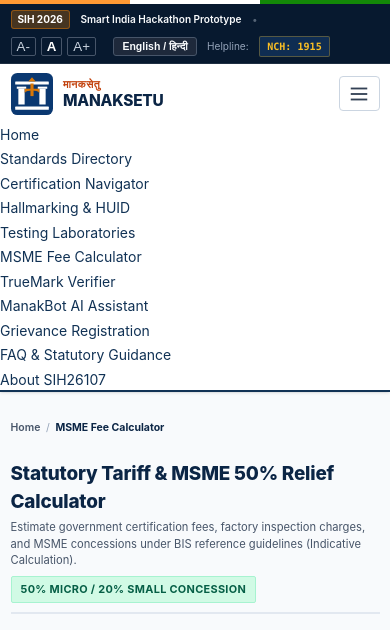
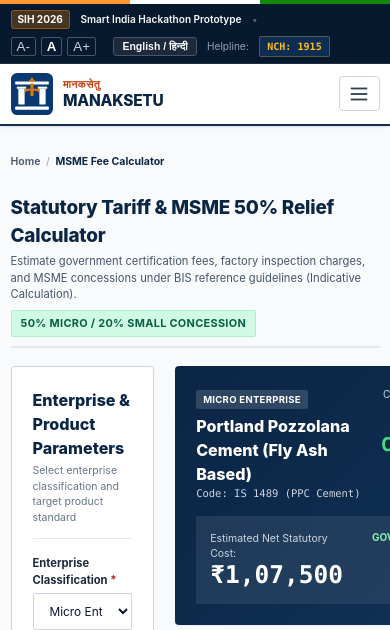
Before and after one commit to hashmiii14/ManakSetu, a FastAPI app: page /msme in a window 390 px wide. Shown: the top 630 px of the page. Run offline with FastAPI, Linux system fonts and the light colour scheme.

Commit message:
fix(nav): correct mobile drawer CSS class mismatch causing nav to show as vertical list on desktop

```diff
--- a/backend/static/css/main.css
+++ b/backend/static/css/main.css
@@ -307,6 +307,28 @@ img, svg {
   font-size: 0.9rem;
 }
 
+.mobile-nav-link {
+  display: block;
+  padding: 0.6rem 0.75rem;
+  font-size: 0.9rem;
+  font-weight: 600;
+  color: var(--slate-700);
+  border-radius: var(--radius-sm);
+  transition: all 0.15s ease;
+  text-decoration: none;
+}
+
+.mobile-nav-link:hover {
+  color: var(--gov-900);
+  background-color: var(--slate-100);
+}
+
+.mobile-nav-link.active {
+  color: var(--gov-900);
+  background-color: var(--gov-100);
+  font-weight: 700;
+}
+
 /* Institutional Footer */
 .main-footer {
   background-color: var(--gov-950);
--- a/backend/templates/base.html
+++ b/backend/templates/base.html
@@ -129,7 +129,7 @@
     </div>
 
     <!-- Mobile Drawer Navigation -->
-    <div class="mobile-nav-drawer" id="mobileDrawer">
+    <div class="mobile-menu-drawer" id="mobileDrawer">
       <div class="mobile-nav-links">
         <a href="/" class="mobile-nav-link {% if active_tab == 'home' %}active{% endif %}">Home</a>
         <a href="/standards" class="mobile-nav-link {% if active_tab == 'standards' %}active{% endif %}">Standards Directory</a>
--- a/templates/base.html
+++ b/templates/base.html
@@ -129,7 +129,7 @@
     </div>
 
     <!-- Mobile Drawer Navigation -->
-    <div class="mobile-nav-drawer" id="mobileDrawer">
+    <div class="mobile-menu-drawer" id="mobileDrawer">
       <div class="mobile-nav-links">
         <a href="/" class="mobile-nav-link {% if active_tab == 'home' %}active{% endif %}">Home</a>
         <a href="/standards" class="mobile-nav-link {% if active_tab == 'standards' %}active{% endif %}">Standards Directory</a>
```
Also changed, not shown: static/css/main.css (+22 -0 lines).
